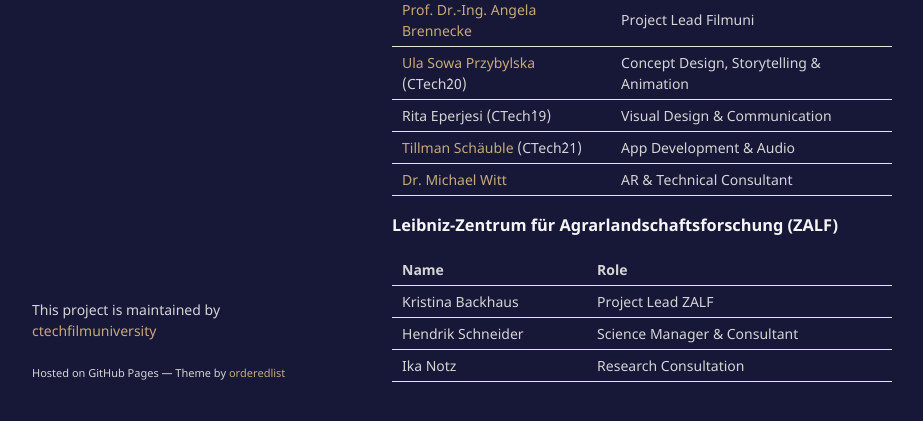
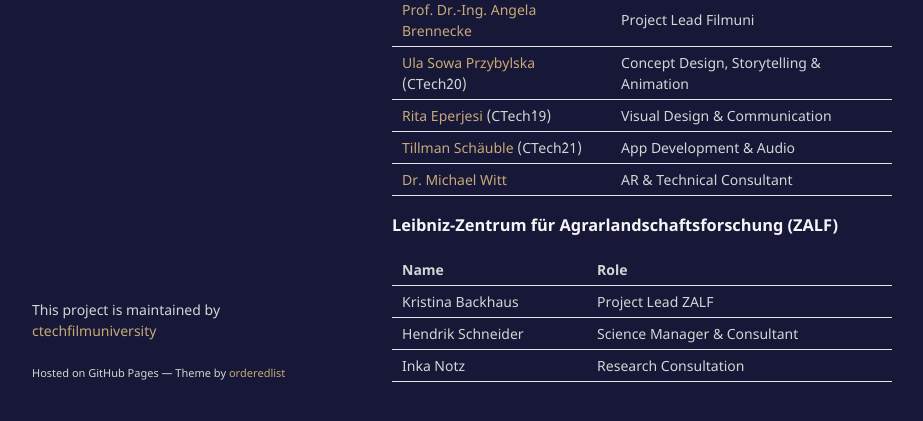
Before and after one commit to ctechfilmuniversity/zalf-ar-documentation, a Jekyll site: the page built from about.md, in a window 1280 px wide and 972 px high. Shown: the part 520-941 px from the top of the window, without its empty margins (178-1101 px from the left). Built offline with Jekyll 4.4.1, drawn with Linux system fonts in a browser that asks for light colours; our own code applies the rules of GitHub Pages for plain Markdown files.

Commit message:
fixing Inka's name

```diff
--- a/about.md
+++ b/about.md
@@ -16,7 +16,7 @@
 | :--- | :--- |
 | [Prof. Dr.-Ing. Angela Brennecke](https://www.filmuniversitaet.de/portrait/person/angela-brennecke)  | Project Lead Filmuni |
 | [Ula Sowa Przybylska](https://www.ulasowa.com) (CTech`20)   | Concept Design, Storytelling & Animation |
-| Rita Eperjesi (CTech`19)   | Visual Design & Communication |
+| [Rita Eperjesi ](https://www.rita.cloud)(CTech`19)   | Visual Design & Communication |
 | [Tillman Schäuble](https://www.tillmanjex.info) (CTech`21)   | App Development & Audio |
 | [Dr. Michael Witt](https://www.filmuniversitaet.de/portrait/person/michael-witt)   | AR & Technical Consultant |
 
@@ -28,4 +28,4 @@
 | :--- | :--- |
 | Kristina Backhaus  | Project Lead ZALF |
 | Hendrik Schneider | Science Manager & Consultant |
-| Ika Notz | Research Consultation |
+| Inka Notz | Research Consultation |
```
